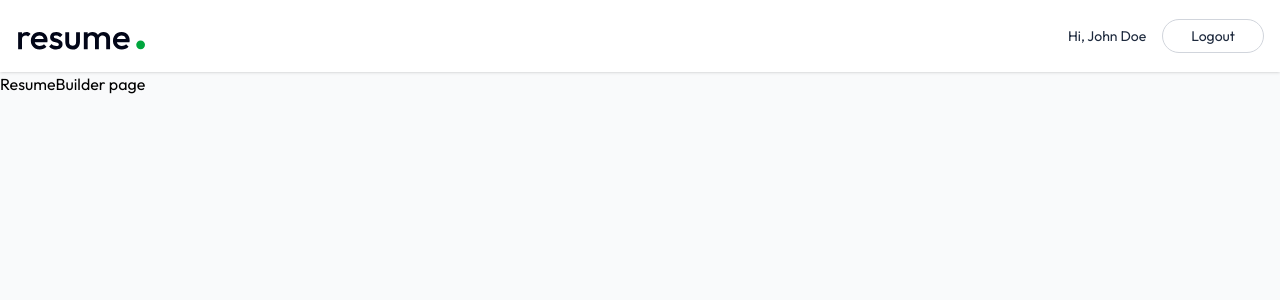
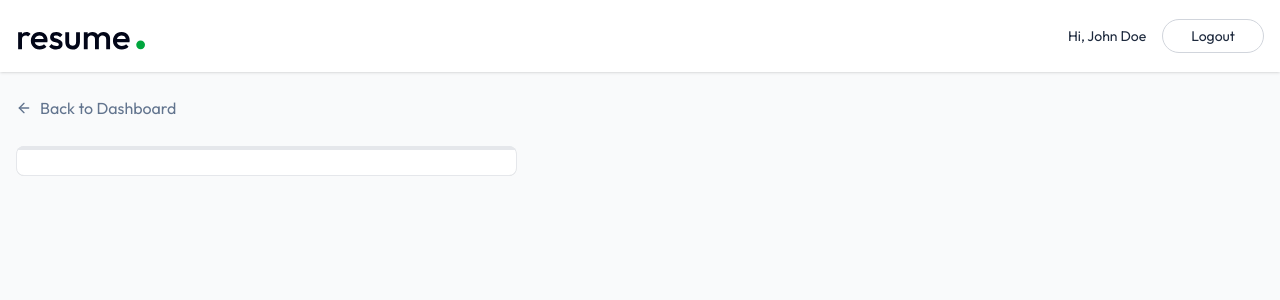
Before and after one commit to Naman105/resume_builder, a React (Vite) app in the folder client/: page /app/builder/1 in a window 1280 px wide. Shown: the top 300 px of the page. Built offline with nearby package versions, Linux system fonts and the light colour scheme; the HTML template or start-up script is replaced by a standard one.

Commit message:
resume builder page

```diff
--- a/client/src/pages/Login.jsx
+++ b/client/src/pages/Login.jsx
@@ -25,7 +25,7 @@
 
   return (
       <div className="flex items-center justify-center min-h-screen bg-gray-50">
-      <form onSubmit={handleSubmit} className="sm:w-[350px] w-full text-center border border-gray-300/60 rounded-2xl px-8 bg-white">
+      <form onSubmit={handleSubmit} className="sm:w-87.5 w-full text-center border border-gray-300/60 rounded-2xl px-8 bg-white">
                 <h1 className="text-gray-900 text-3xl mt-10 font-medium">{state === "login" ? "Login" : "Sign up"}</h1>
                 <p className="text-gray-500 text-sm mt-2">Please {state} to continue</p>
                 {state !== "login" && (
--- a/client/src/pages/ResumeBuilder.jsx
+++ b/client/src/pages/ResumeBuilder.jsx
@@ -1,10 +1,85 @@
-import React from 'react'
+import { ArrowLeftIcon, Briefcase, FileText, FolderIcon, GraduationCap, Sparkles, User } from 'lucide-react'
+import React, { useEffect, useState } from 'react'
+import { Link, useParams } from 'react-router-dom'
+import { dummyResumeData } from '../assets/assets'
 
 const ResumeBuilder = () => {
+
+  const { resumeId } = useParams()
+
+  const [ resumeData, setResumeData ] = useState({
+    _id: '',
+    title: '',
+    personal_info: {},
+    professional_summary: "",
+    experience: [],
+    education: [],
+    project: [],
+    skills: [],
+    template: "classic",
+    accent_color: "#3B82F6",
+    public: false,
+  })
+
+  const loadExistingResume = async () => {
+    const resume = dummyResumeData.find((resume) => resume._id === resumeId)
+    if (resume) {
+      setResumeData(resume)
+      document.title = resume.title
+    }
+  }
+
+  const [activeSectionIndex, setActiveSectionIndex] = useState(0)
+  const [removeBackground, setRemoveBackground] = useState(false)
+
+  const sections = [
+    { id : "personal" , name : "Personal Info", icon : User  },
+    { id : "summary" , name : "Professional Summary", icon : FileText  },
+    { id : "experience" , name : "Experience", icon : Briefcase  },
+    { id : "education" , name : "Education", icon : GraduationCap  },
+    { id : "projects" , name : "Projects", icon :   FolderIcon  },
+    { id : "skills" , name : "Skills", icon : Sparkles  },
+  ]
+
+   const activeSection = sections[activeSectionIndex]
+
+  useEffect(() => {
+      loadExistingResume()
+  }, [])
+
+
   return (
     <div>
-      <h1>ResumeBuilder page</h1>
+
+       <div className="max-w-7xl mx-auto px-4 py-6">
+      <Link to={'/app'} className="inline-flex gap-2 items-center text-slate-500 hover:text-slate-700 transition-all">
+        <ArrowLeftIcon className="size-4" /> Back to Dashboard
+      </Link>
     </div>
+
+    <div className='max-w-7xl mx-auto px-4 pb-8'>
+      <div className='grid lg:grid-cols-12 gap-8'>
+        {/* Left Panel - Form */}
+        <div className='relative lg:col-span-5 rounded-lg overflow-hidden'>
+          <div className="bg-white rounded-lg shadow-sm border border-gray-200 p-6 pt-1">
+            {/* progress bar using activeSectionIndex */}
+            <hr className='absolute top-0 left-0 right-0 border-2 border-gray-200'/>
+            <hr className="absolute top-0 left-0 h-1 bg-linear-to-r from-green-500 to-green-600 border-none transition-all duration-2000" style={{ width: `%{activeSectionIndex * 100 / (sections.length - 1)}%` }} />
+             </div>
+        </div>
+
+
+        {/* Right Panel - Preview */}
+        <div></div>
+      </div>
+    </div>
+
+    <div>
+
+    </div>
+
+    </div>
+
   )
 }
 
```
